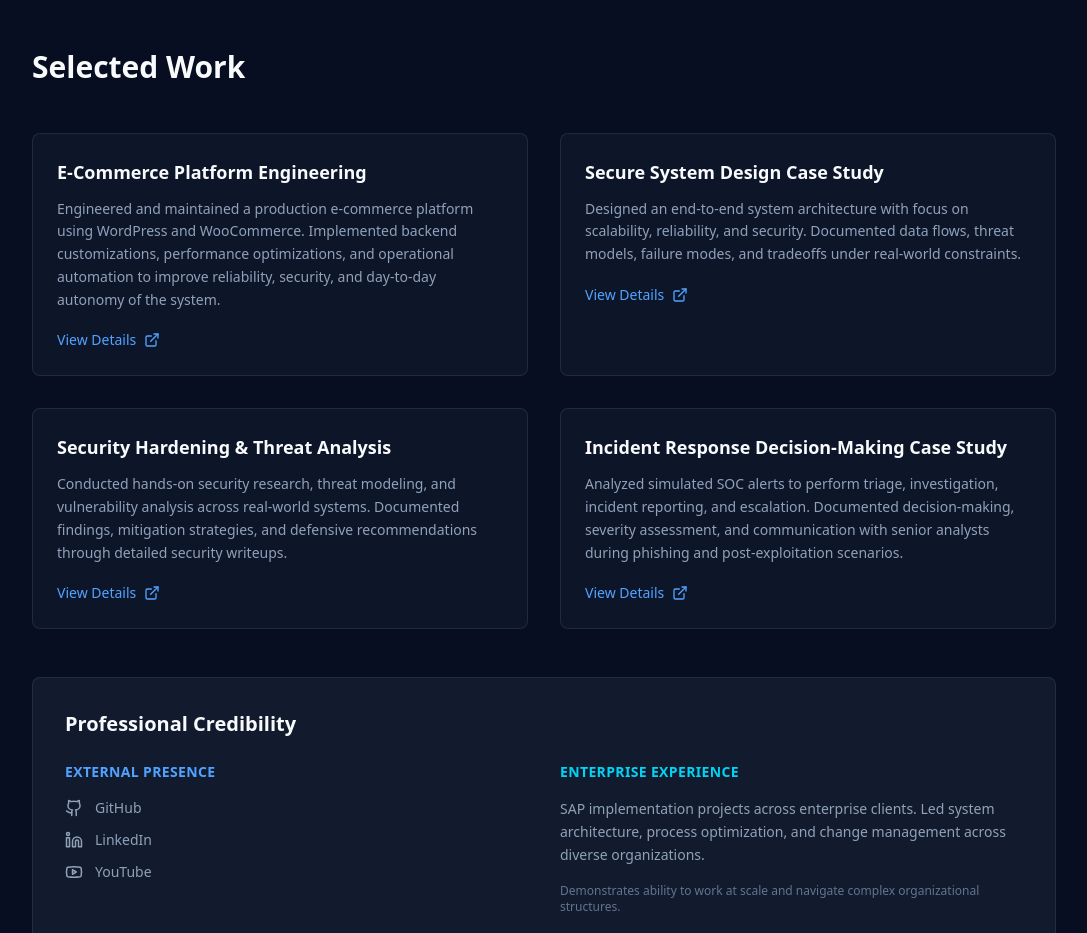
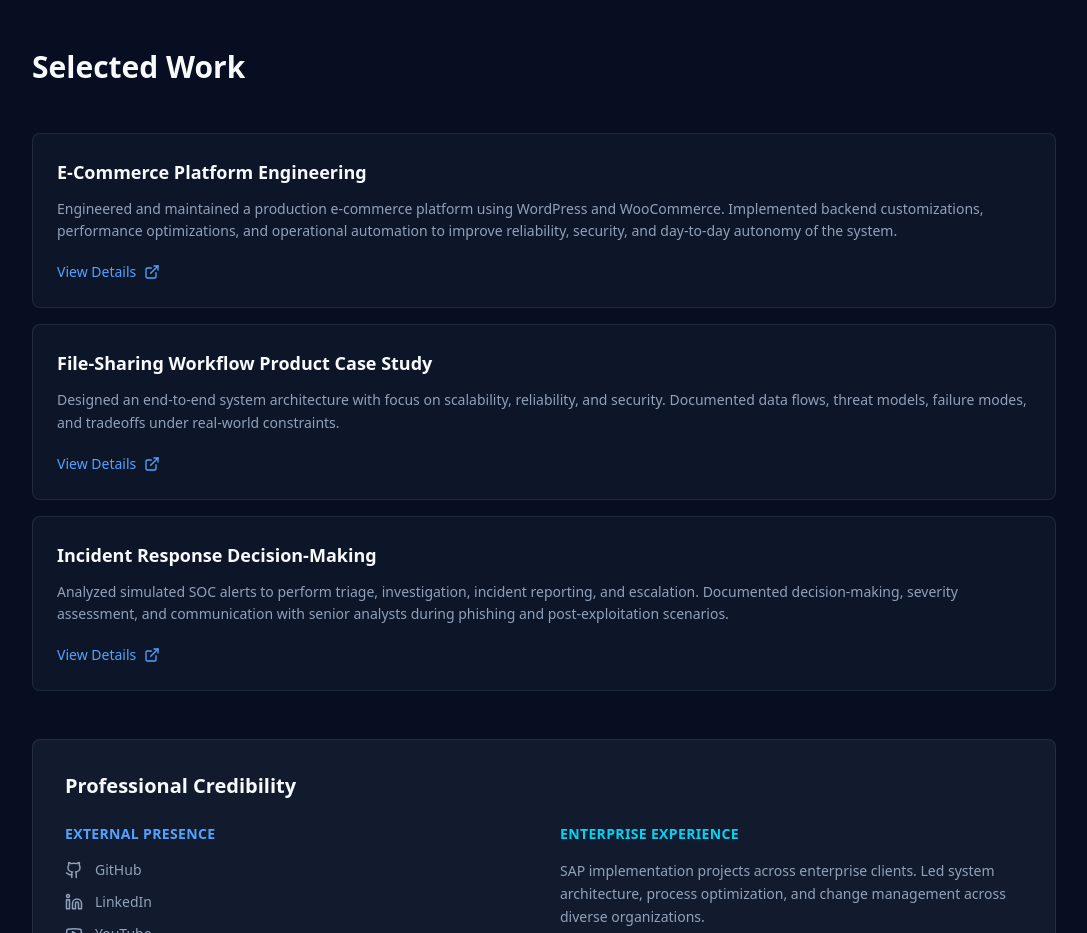
Before and after one commit to marufrahmangit/resume, a React (Vite) app: page / in a window 1280 px wide. Shown: the part 4320-5253 px from the top of the page, without its empty margins (96-1183 px from the left). Built offline with nearby package versions, Linux system fonts and the light colour scheme.

Commit message:
navbar minor adjustments

```diff
--- a/src/App.jsx
+++ b/src/App.jsx
@@ -497,7 +497,7 @@ export default function PortfolioWebsite() {
             ))}
           </div> */}
 
-          <div className="grid md:grid-cols-2 gap-8 mb-12">
+          <div className="grid md:grid-cols-1 gap-4 mb-12">
             {[
               {
                 title: "E-Commerce Platform Engineering",
@@ -505,17 +505,12 @@ export default function PortfolioWebsite() {
                 link: "https://cartmixbd.com"
               },
               {
-                title: "Secure System Design Case Study",
+                title: "File-Sharing Workflow Product Case Study",
                 desc: "Designed an end-to-end system architecture with focus on scalability, reliability, and security. Documented data flows, threat models, failure modes, and tradeoffs under real-world constraints.",
                 link: "https://sec.marufrahman.dev/2025/12/30/secure-file-sharing-system-design/"
               },
               {
-                title: "Security Hardening & Threat Analysis",
-                desc: "Conducted hands-on security research, threat modeling, and vulnerability analysis across real-world systems. Documented findings, mitigation strategies, and defensive recommendations through detailed security writeups.",
-                link: "https://sec.marufrahman.dev"
-              },
-              {
-                title: "Incident Response Decision-Making Case Study",
+                title: "Incident Response Decision-Making",
                 desc: "Analyzed simulated SOC alerts to perform triage, investigation, incident reporting, and escalation. Documented decision-making, severity assessment, and communication with senior analysts during phishing and post-exploitation scenarios.",
                 link: "https://sec.marufrahman.dev/2025/10/30/soc-level1-alert-reporting/"
               },
```
Also changed, not shown: 1 other file (tests, documents, lock files or other folders).
